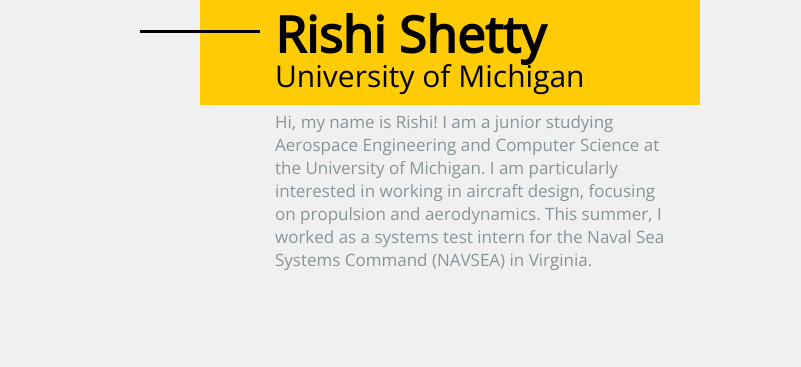
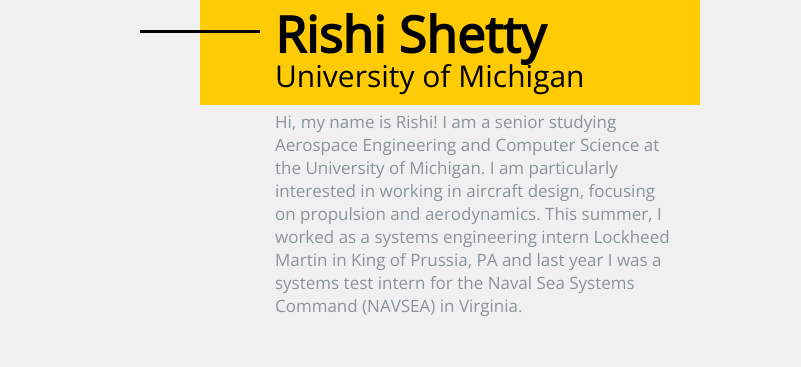
Before and after one commit to rvshetty22/rvshetty22.github.io, a plain HTML site: page index.html in a window 1280 px wide. Shown: the part 250-617 px from the top of the page, 0-801 px from the left. Drawn offline with nearby package versions, Linux system fonts and the light colour scheme; a script that the page names is missing.

Commit message:
Added Lockheed work

```diff
--- a/index.html
+++ b/index.html
@@ -27,7 +27,7 @@
                     <div class="line"></div>
                     <h1>Rishi Shetty</h1>
                     <h2>University of Michigan</h2>
-                    <p>Hi, my name is Rishi! I am a junior studying Aerospace Engineering and Computer Science at the University of Michigan. I am particularly interested in working in aircraft design, focusing on propulsion and aerodynamics. This summer, I worked as a systems test intern for the Naval Sea Systems Command (NAVSEA) in Virginia.</p>
+                    <p>Hi, my name is Rishi! I am a senior studying Aerospace Engineering and Computer Science at the University of Michigan. I am particularly interested in working in aircraft design, focusing on propulsion and aerodynamics. This summer, I worked as a systems engineering intern Lockheed Martin in King of Prussia, PA and last year I was a systems test intern for the Naval Sea Systems Command (NAVSEA) in Virginia.</p>
                     <div class="rec-large"></div>
                 </div>
                 <div class="right">
```
